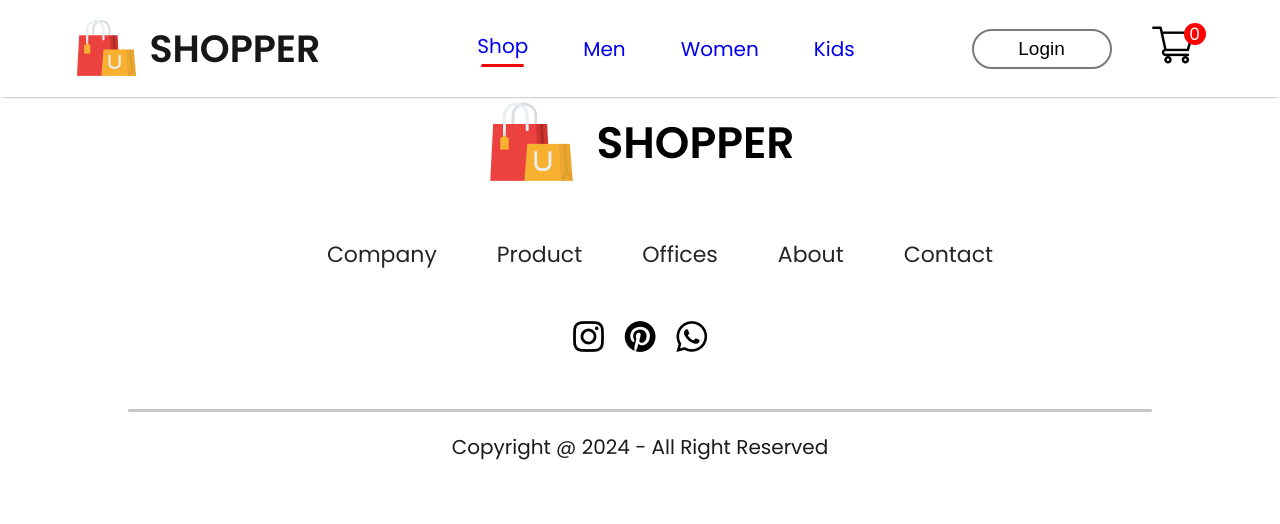
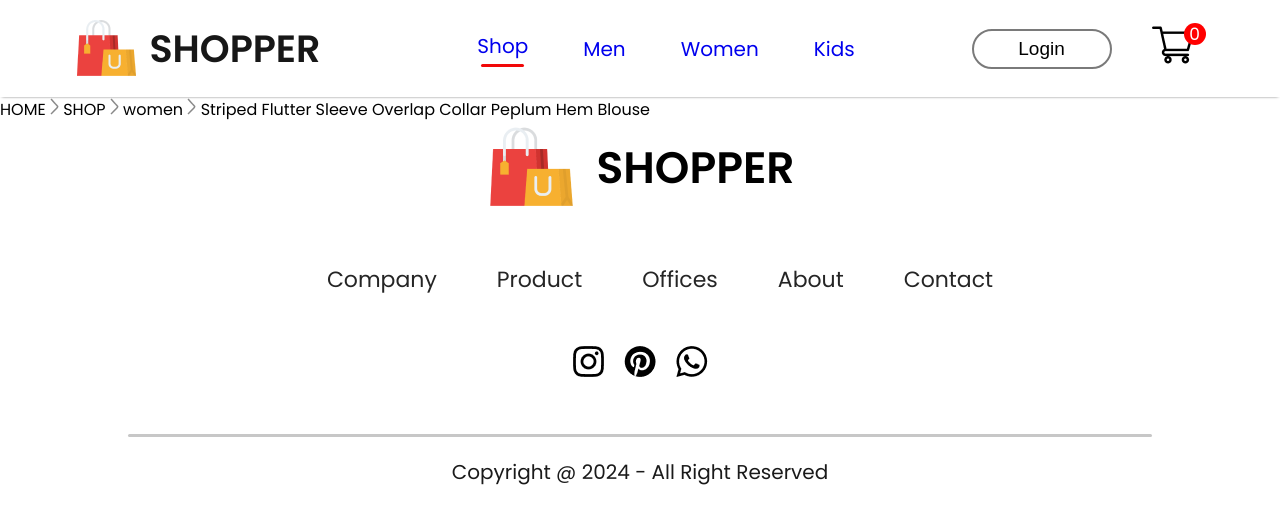
Before and after one commit to jionbiju/E-commerce_React, a React (Create React App) app in the folder frontend/: page /product/1 in a window 1280 px wide. Shown: the top 524 px of the page. Built offline with nearby package versions, Linux system fonts and the light colour scheme.

Commit message:
breadcrums component created

```diff
--- a/frontend/src/App.js
+++ b/frontend/src/App.js
@@ -22,7 +22,7 @@
         <Route path='/' element={<Shop/>}/>
         <Route path='/mens' element={<ShopCategory banner={men_banner} category="men"/>} />
         <Route path='/Womens' element={<ShopCategory banner={women_banner} category="women"/>}/>
-        <Route path='/kids' element={<ShopCategory banner={kid_banner} category="kid"/>}/>
+        <Route path='/kids' element={<ShopCategory banner={kid_banner} category="kid "/>}/>
         <Route path="/product" element={<Product/>}>
           <Route path=':productId' element={<Product/>}/>
         </Route>
--- /dev/null
+++ b/frontend/src/Components/Breadcrums/Breadcrum.jsx
@@ -0,0 +1,14 @@
+import React from 'react'
+import './Breadcrum.css'
+import arrow_icon from '../Assets/breadcrum_arrow.png';
+
+const Breadcrum = (props) => {
+    const {product}=props;
+  return (
+    <div className='breadcrum'>
+      HOME <img src={arrow_icon} alt="" /> SHOP <img src={arrow_icon} alt="" /> {product.category} <img src={arrow_icon} alt="" /> {product.name}
+    </div>
+  )
+}
+
+export default Breadcrum
--- a/frontend/src/Components/Item/Item.jsx
+++ b/frontend/src/Components/Item/Item.jsx
@@ -1,11 +1,12 @@
 import React from 'react'
 import './Item.css'
+import { Link } from 'react-router-dom';
 
 const Item = (props) => {
     const {image,name,new_price,old_price}=props;
   return (
     <div className='item'>
-      <img src={image} alt="" />
+      <Link to={`/product/${props.id}`} > <img src={image} alt="" /> </Link>
       <p>{name}</p>
       <div className="item-prices">
         <div className="item-price-new">
--- a/frontend/src/Pages/Product.jsx
+++ b/frontend/src/Pages/Product.jsx
@@ -1,9 +1,15 @@
-import React from 'react'
+import React, { useContext } from 'react'
+import {ShopContext} from '../Context/ShopContext'
+import { useParams } from 'react-router-dom'
+import Breadcrum from '../Components/Breadcrums/Breadcrum'
 
 const Product = () => {
+  const {all_product}=useContext(ShopContext)
+  const {productId}=useParams();
+  const product=all_product.find((e)=> e.id === Number(productId));
   return (
     <div>
-
+      <Breadcrum product={product}/>
     </div>
   )
 }
```
Also changed, not shown: frontend/src/Components/Breadcrums/Breadcrum.css (added).
